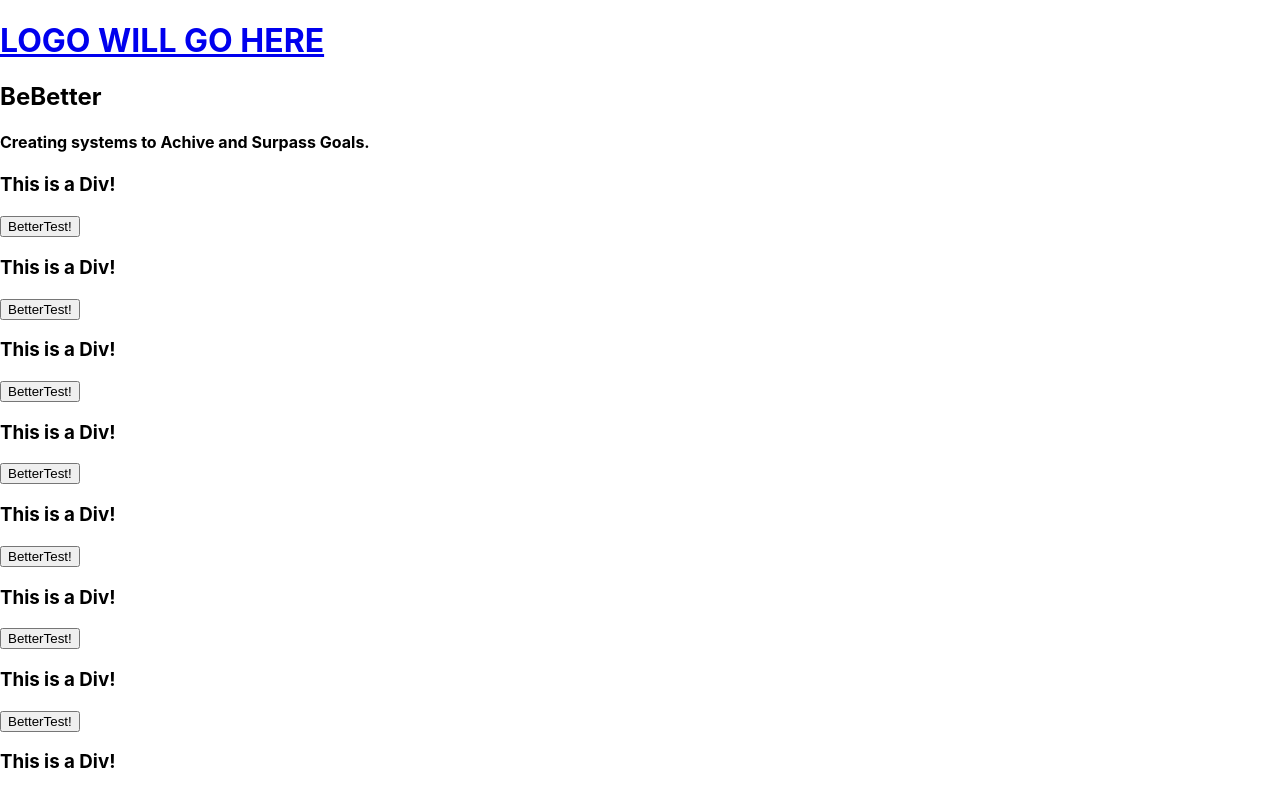
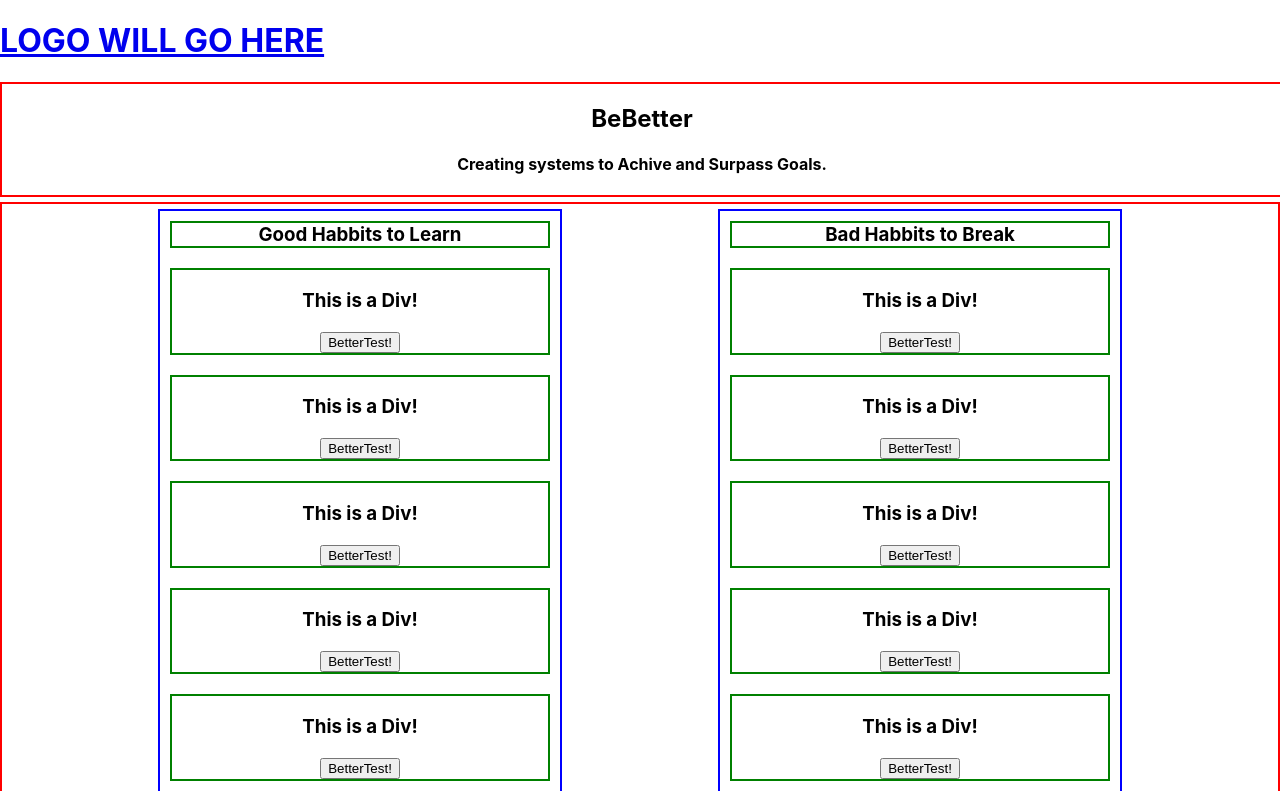
Before and after one commit to Andygurl5566/Be-better, a React (Create React App) app: page /main-page in a window 1280 px wide. Shown: the top 791 px of the page. Built offline with nearby package versions, Linux system fonts and the light colour scheme.

Commit message:
rudimentary position on 'MainPage' done, borders added for referance.

```diff
--- a/src/Components/BadHabbits.js
+++ b/src/Components/BadHabbits.js
@@ -4,7 +4,8 @@ import Habbit from './Habbit'
 function BadHabbits () {
 
     return (
-        <div className = "BadHabbits">
+        <div className = "habbitList" id = 'BadHabbits'>
+            <h3 className = 'containerTitle'>Bad Habbits to Break</h3>
             <Habbit />
             <Habbit />
             <Habbit />
--- a/src/Components/GlobalHeader.js
+++ b/src/Components/GlobalHeader.js
@@ -5,7 +5,7 @@ import BadHabbits from "./BadHabbits";
 function GlobalHeader () {
 
     return (
-        <div>
+        <div className = "globalHeader">
             <h2>BeBetter</h2>
             <h4>Creating systems to Achive and Surpass Goals.</h4>
         </div>
--- a/src/Components/GoodHabbits.js
+++ b/src/Components/GoodHabbits.js
@@ -4,7 +4,8 @@ import Habbit from './Habbit'
 function GoodHabbits () {
 
     return (
-        <div className = "GoodHabbits">
+        <div className = "habbitList" id = 'GoodHabbits'>
+            <h3 className = 'containerTitle'>Good Habbits to Learn</h3>
             <Habbit />
             <Habbit />
             <Habbit />
--- a/src/Components/HabbitContainer.js
+++ b/src/Components/HabbitContainer.js
@@ -5,7 +5,7 @@ function HabbitContainer () {
 
 
     return (
-        <div className = 'HabbitContainer'>
+        <div className = 'habbitContainer'>
             <GoodHabbits />
             <BadHabbits />
         </div>
--- a/src/index.css
+++ b/src/index.css
@@ -11,3 +11,37 @@ code {
   font-family: source-code-pro, Menlo, Monaco, Consolas, 'Courier New',
     monospace;
 }
+
+.globalHeader {
+  text-align: center;
+  width: 100%;
+  border: red solid 2px;
+  margin: 5px 0px;
+
+}
+
+.habbitContainer {
+  display: flex;
+  flex-direction: row;
+  border: red solid 2px;
+  margin: 5px 0px;
+  justify-content: space-evenly;
+}
+
+.habbitList {
+  width: 400px;
+  border: blue solid 2px;
+  text-align: center;
+  display: flex;
+  flex-direction: column;
+  margin: 5px 0px;
+}
+.containerTitle {
+  border: green solid 2px;
+  margin: 10px;
+}
+
+.Habbit {
+  border: green solid 2px;
+  margin: 10px;
+}
```
